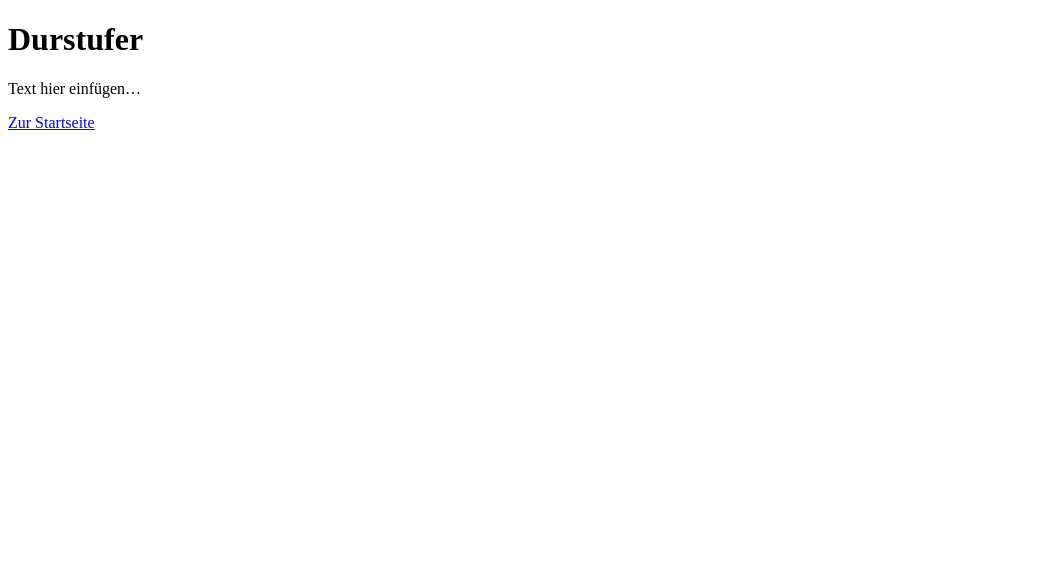
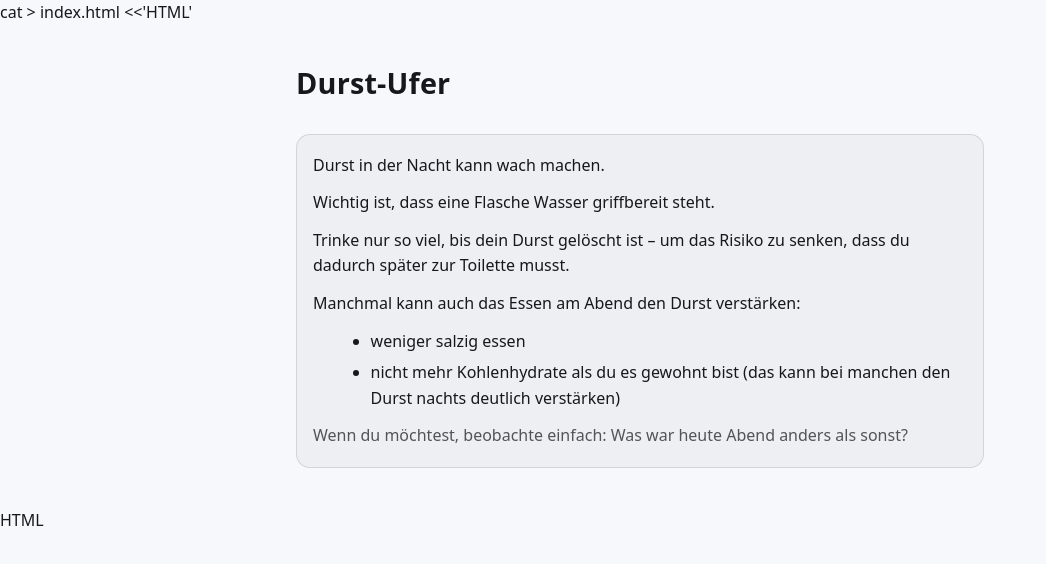
Before and after one commit to rasajellink-max/insomnie, a plain HTML site: page tag/durstufer/index.html in a window 1280 px wide. Shown: the whole page, without its empty margins (0-1046 px from the left). Drawn offline with Linux system fonts and the light colour scheme.

Commit message:
Update index.html

```diff
--- a/tag/durstufer/index.html
+++ b/tag/durstufer/index.html
@@ -1,13 +1,94 @@
+cat > index.html <<'HTML'
 <!doctype html>
 <html lang="de">
 <head>
-  <meta charset="utf-8">
-  <meta name="viewport" content="width=device-width, initial-scale=1">
-  <title>Durstufer</title>
+  <meta charset="utf-8" />
+  <meta name="viewport" content="width=device-width,initial-scale=1" />
+  <meta name="robots" content="noindex,nofollow" />
+  <title>insomnie – Durst-Ufer</title>
+  <style>
+    :root{
+      color-scheme: light dark;
+      --bg:#0b0d10;
+      --fg:#e8eaf0;
+      --muted:rgba(232,234,240,.75);
+      --card:rgba(232,234,240,.06);
+      --border:rgba(232,234,240,.14);
+      --radius:14px;
+      --max:720px;
+    }
+    @media (prefers-color-scheme: light){
+      :root{
+        --bg:#f7f8fb;
+        --fg:#16181d;
+        --muted:rgba(22,24,29,.72);
+        --card:rgba(22,24,29,.04);
+        --border:rgba(22,24,29,.12);
+      }
+    }
+
+    *{ box-sizing:border-box; }
+    html, body{ height:100%; }
+    body{
+      margin:0;
+      background:var(--bg);
+      color:var(--fg);
+      font-family:system-ui,-apple-system,"Segoe UI",Roboto,Arial,sans-serif;
+      line-height:1.6;
+    }
+
+    .wrap{
+      max-width:var(--max);
+      margin:0 auto;
+      padding:24px 16px 40px;
+    }
+
+    header{ padding:10px 0 18px; }
+    h1{
+      font-size:clamp(1.35rem,3.6vw,1.8rem);
+      margin:0 0 10px;
+      letter-spacing:.2px;
+    }
+
+    .card{
+      background:var(--card);
+      border:1px solid var(--border);
+      border-radius:var(--radius);
+      padding:18px 16px;
+    }
+
+    p{ margin:0 0 12px; }
+    p:last-child{ margin-bottom:0; }
+
+    ul{ margin: 0 0 12px 1.1rem; }
+    li{ margin: 6px 0; }
+
+    .muted{ color: var(--muted); }
+  </style>
 </head>
+
 <body>
-  <h1>Durstufer</h1>
-  <p>Text hier einfügen…</p>
-  <p><a href="../../">Zur Startseite</a></p>
+  <div class="wrap">
+    <header>
+      <h1>Durst-Ufer</h1>
+    </header>
+
+    <main class="card">
+      <p>Durst in der Nacht kann wach machen.</p>
+
+      <p>Wichtig ist, dass eine Flasche Wasser griffbereit steht.</p>
+
+      <p>Trinke nur so viel, bis dein Durst gelöscht ist – um das Risiko zu senken, dass du dadurch später zur Toilette musst.</p>
+
+      <p>Manchmal kann auch das Essen am Abend den Durst verstärken:</p>
+      <ul>
+        <li>weniger salzig essen</li>
+        <li>nicht mehr Kohlenhydrate als du es gewohnt bist (das kann bei manchen den Durst nachts deutlich verstärken)</li>
+      </ul>
+
+      <p class="muted">Wenn du möchtest, beobachte einfach: Was war heute Abend anders als sonst?</p>
+    </main>
+  </div>
 </body>
 </html>
+HTML
```
